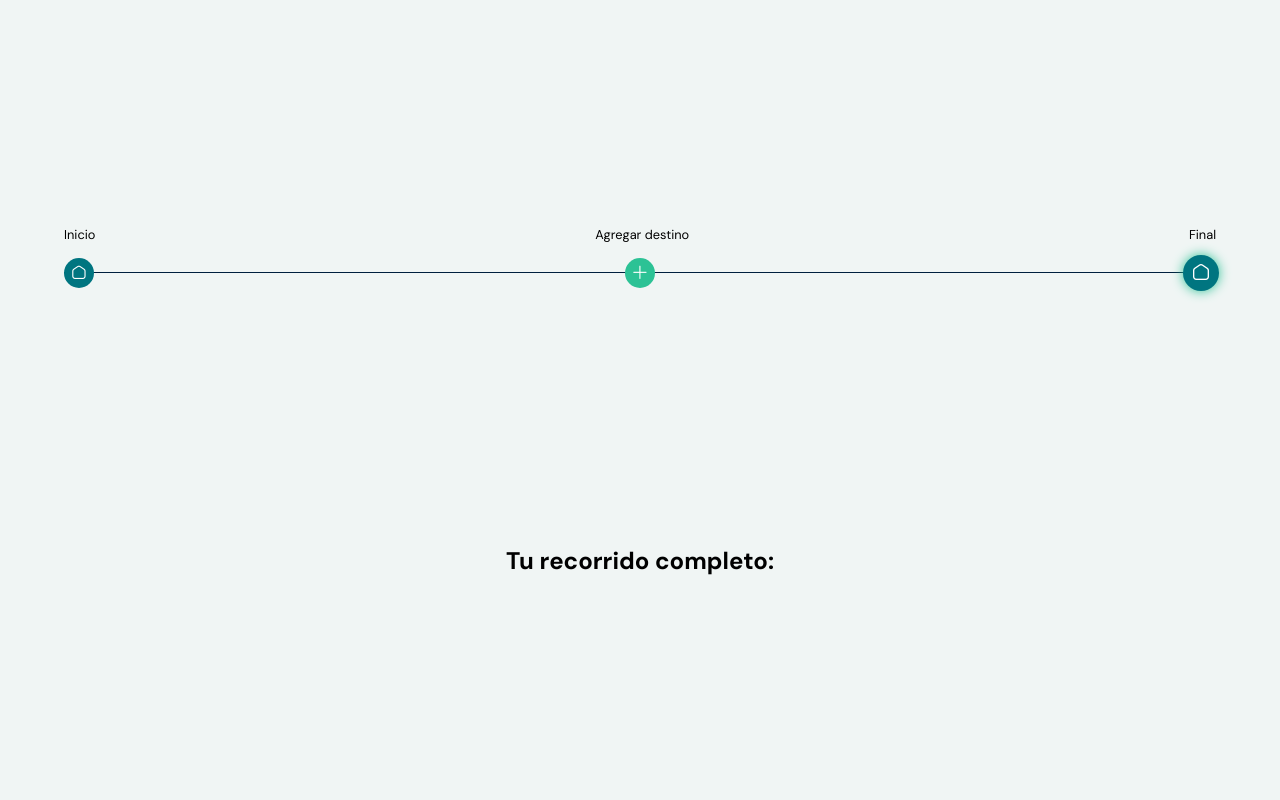
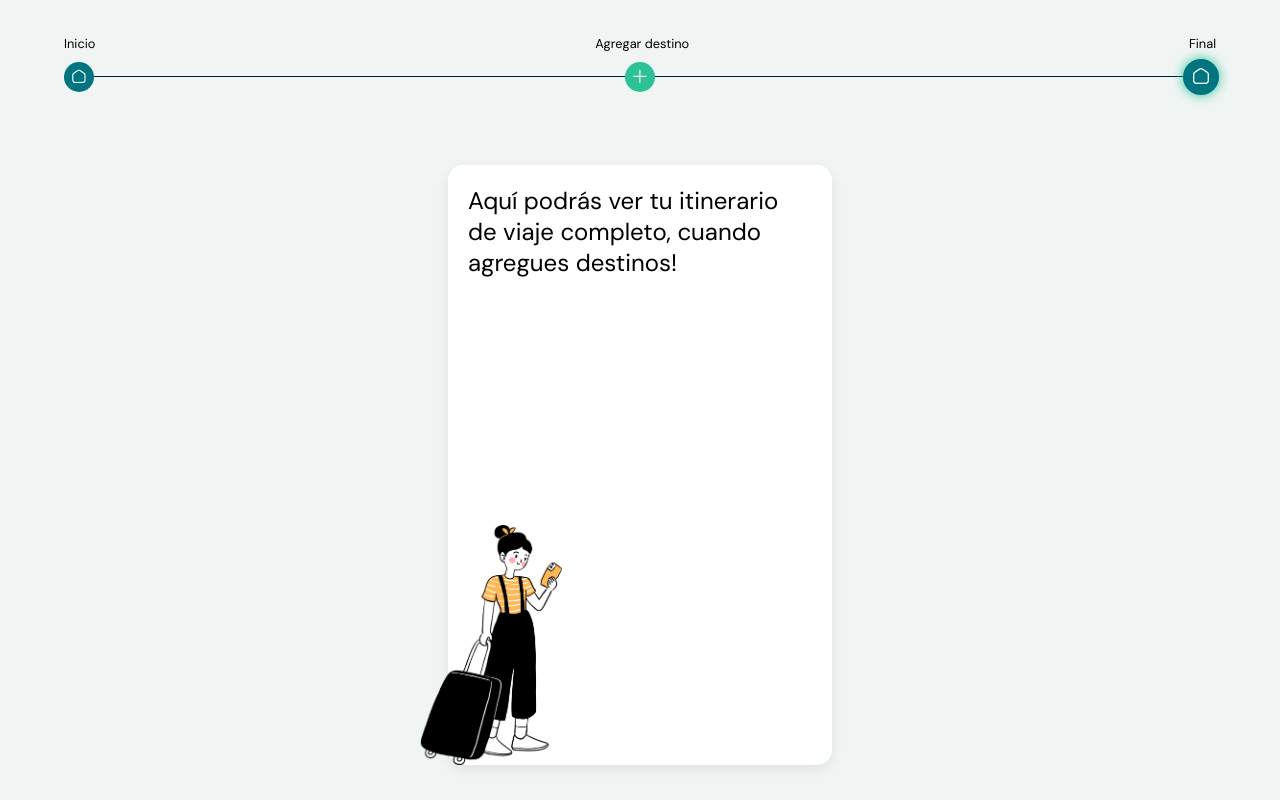
Before and after one commit to vickyvillalba22/my-journey-villalba, a Vue app: page / in a window 1280 px wide. Both pictures are taken after a click on the element "Final". Built offline with nearby package versions, Linux system fonts and the light colour scheme.

Commit message:
panel final y pdf

```diff
--- a/package.json
+++ b/package.json
@@ -13,6 +13,7 @@
     "lint": "eslint . --fix"
   },
   "dependencies": {
+    "jspdf": "^3.0.3",
     "vue": "^3.5.22"
   },
   "devDependencies": {
--- a/src/App.vue
+++ b/src/App.vue
@@ -35,6 +35,7 @@ const puntos = ref([
       metodo: ()=>{
         panelVisible.value = false
         panelInicioVis.value = true
+        panelFinal.value = false
         puntoActivo.value = "Inicio"
       },
       icono: "fi fi-rr-house-blank",
@@ -84,6 +85,7 @@ function setDestino(nuevoDestino, datosUser){
     }
 
     panelInicioVis.value = false
+    panelFinal.value = false
     isLoading.value = true
 
     fetchCityData(nuevoDestino)
@@ -120,6 +122,7 @@ function setDestino(nuevoDestino, datosUser){
         metodo: ()=>{
           destino.value = destinoCompleto
           panelInicioVis.value = false
+          panelFinal.value = false
           panelVisible.value = true
           puntoActivo.value = destinoCompleto.name
         },
--- a/src/panelFinal.vue
+++ b/src/panelFinal.vue
@@ -1,26 +1,87 @@
 <script setup>
 
 import { inject } from 'vue'
+import { jsPDF } from "jspdf"
 
 const ciudades = inject('ciudades')
+
+function descargarPDF (){
+
+    const doc = new jsPDF()
+
+    doc.text("Itinerario de viaje:", 10, 20)
+
+    let y = 30
+
+    // Recorre las ciudades e imprime solo los nombres
+    ciudades.value.forEach((ciudad, i) => {
+        doc.text(`${i + 1}. ${ciudad.name}`, 10, y)
+        y += 10
+    })
+
+    doc.save("miViaje.pdf")
+}
 
 </script>
 
 <template>
 
-    <section>
-        <h2>Tu recorrido completo:</h2>
+    <section class="df columna centerY spaceb">
+
+        <h2 v-if="ciudades.length === 0">Aquí podrás ver tu itinerario de viaje completo, cuando agregues destinos!</h2>
+
+        <h2 v-else>Tu recorrido completo:</h2>
+
         <ul>
             <li v-for="ciudad in ciudades">{{ ciudad.name }}</li>
         </ul>
+
+        <div class="w100 df boxBottom centerY spaceb">
+
+            <button v-if="ciudades.length !== 0" @click="descargarPDF" class="sinBorde fondoMedio blanco">Descargar en PDF</button>
+
+            <img src="/assets/imgs/viajera.png" alt="" class="objCover viajera">
+
+        </div>
+
     </section>
 
 </template>
 
-<style>
+<style scoped>
 
-h2, li{
+h2, li, button{
     font-family: "DM Sans", sans-serif;
 }
 
+h2{
+    font-weight: 400;
+}
+
+section{
+    background-color: white;
+    width: 30vw;
+    height: 75vh;
+    padding: 20px;
+    border-radius: 15px;
+    box-shadow: 0 4px 12px rgba(0, 0, 0, 0.08);
+}
+section ul{
+    height: 50vh;
+    width: 90%;
+}
+.viajera{
+    height: 100%;
+    transform: scale(3) translateY(-25%);
+}
+
+button{
+    padding: 10px;
+    border-radius: 10px;
+}
+
+.boxBottom{
+    height: 10vh;
+}
+
 </style>
--- a/src/timeline.vue
+++ b/src/timeline.vue
@@ -110,6 +110,9 @@ header{
     margin-bottom: 25px;
     font-size: 0.8em;
 }
+.nombre{
+    text-align: center;
+}
 .eliminar{
     margin-top: 25px;
 }
@@ -118,7 +121,7 @@ header{
 }
 
 #timeline{
-    height: 10vh;
+    height: 8vh;
     width: 90vw;
 }
 
```
Also changed, not shown: assets/imgs/viajera.png (added), 1 other file (tests, documents, lock files or other folders).
